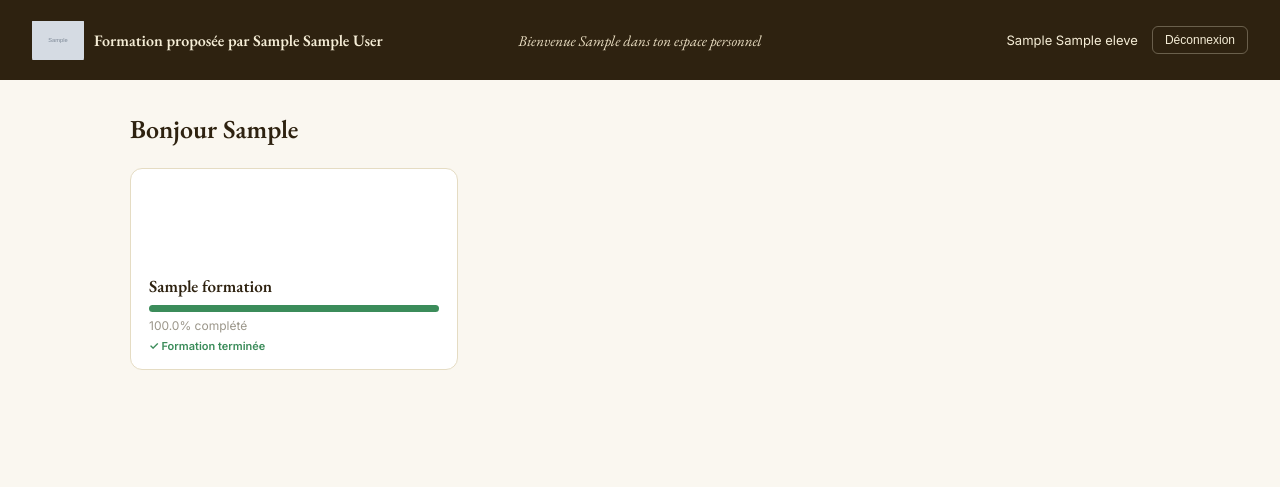
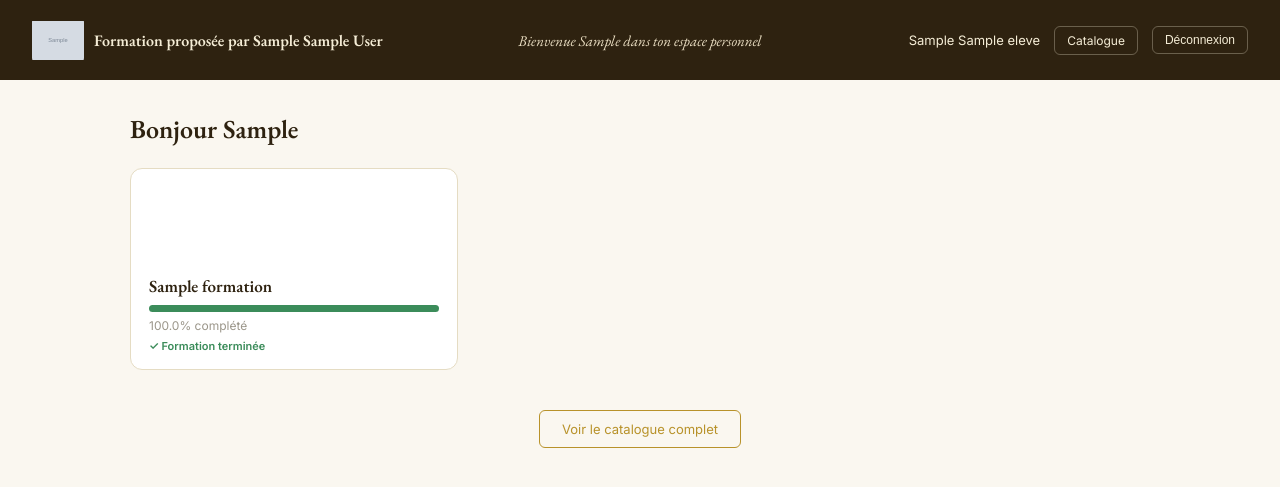
Before and after one commit to laurence-apli/lms-formation, a FastAPI app: page /eleve/tableau-de-bord in a window 1280 px wide. Shown: the top 487 px of the page. Run offline with FastAPI, Linux system fonts and the light colour scheme; the visitor is signed in with stand-in values (Sample User, id 1); tables that the repository leaves empty hold one stand-in row (values such as "Sample post"); grey boxes marked "Sample" are stand-in pictures; parts of the project's set-up code (start-up, migrations or seed data) failed here and were passed over.

Commit message:
Add files via upload

```diff
--- a/app/templates/eleve/tableau_de_bord.html
+++ b/app/templates/eleve/tableau_de_bord.html
@@ -16,12 +16,14 @@
 .badge-termine { font-size:11px; color:var(--green); font-weight:600; margin-top:6px; }
 .section-dispo { margin-top:36px; }
 .section-dispo h2 { font-family:'League Spartan',sans-serif; font-size:13px; letter-spacing:.05em; color:var(--grey); margin-bottom:14px; }
-  .formation-card-eleve.non-acquise { opacity:.75; cursor:default; }
+.formation-card-eleve.non-acquise { opacity:.85; cursor:pointer; }
+.formation-card-eleve.non-acquise .voir-catalogue { font-size:11px; color:var(--gold); font-weight:600; margin-top:6px; }
 .formation-card-eleve.desactivee { opacity:.4; cursor:not-allowed; filter:grayscale(60%); pointer-events: none; }
 .bandeau-inactif { background:#FBEAF0; border:1px solid #ED93B1; border-radius:10px; padding:20px 24px; margin-bottom:24px; }
 .bandeau-inactif .statut-inactif-titre { font-family:'League Spartan',sans-serif; font-weight:700; font-size:18px; color:#72243E; margin-bottom:8px; letter-spacing:.03em; }
 .bandeau-inactif p { margin:4px 0; font-size:14px; color:#72243E; }
 .empty-dashboard { text-align:center; padding:60px 20px; color:var(--grey); }
+.lien-catalogue { background:none; border:1px solid rgba(245,237,214,.3); color:#F5EDD6; border-radius:6px; padding:6px 12px; font-size:12px; text-decoration:none; display:inline-block; }
 </style>
 
 <div class="topbar-eleve">
@@ -32,6 +34,7 @@
 <div class="topbar-bienvenue">Bienvenue {{ eleve.prenom }} dans ton espace personnel</div>
 <div class="user-zone">
 <span>{{ eleve.prenom }} {{ eleve.nom }}</span>
+<a href="/eleve/catalogue" class="lien-catalogue">Catalogue</a>
 <form action="/eleve/deconnexion" method="post" style="margin:0;"><button type="submit">Déconnexion</button></form>
 </div>
 </div>
@@ -59,6 +62,7 @@
 <div class="progress-track"><div class="fill" style="width:{{ f.progression }}%"></div></div>
 <div class="progress-label">{{ f.progression }}% complété</div>
 {% if f.progression == 100 %}<div class="badge-termine">✓ Formation terminée</div>{% endif %}
+{% if f.nb_niveaux > 1 and f.niveau < f.nb_niveaux %}<div class="badge-termine"><a href="/eleve/catalogue" style="color:var(--gold);">↑ Monter de niveau</a></div>{% endif %}
 </div>
 </a>
 {% endfor %}
@@ -72,13 +76,17 @@
 <h2>FORMATIONS DISPONIBLES</h2>
 <div class="dashboard-grid">
 {% for f in formations_disponibles %}
-      <div class="formation-card-eleve non-acquise">
+<a class="formation-card-eleve non-acquise" href="/eleve/catalogue">
 <div class="banniere" style="background:{{ f.couleur }}; opacity:.5;"></div>
-        <div class="corps"><h3>{{ f.titre }}</h3></div>
-      </div>
+<div class="corps"><h3>{{ f.titre }}</h3><div class="voir-catalogue">Voir dans le catalogue →</div></div>
+</a>
 {% endfor %}
 </div>
 </div>
 {% endif %}
+
+<div style="text-align:center; margin-top:40px;">
+<a href="/eleve/catalogue" class="lien-catalogue" style="color:var(--gold); border-color:var(--gold); padding:10px 22px; font-size:13px;">Voir le catalogue complet</a>
+</div>
 </div>
 {% endblock %}
```
Lines whose indentation alone changed are shown as unchanged.
